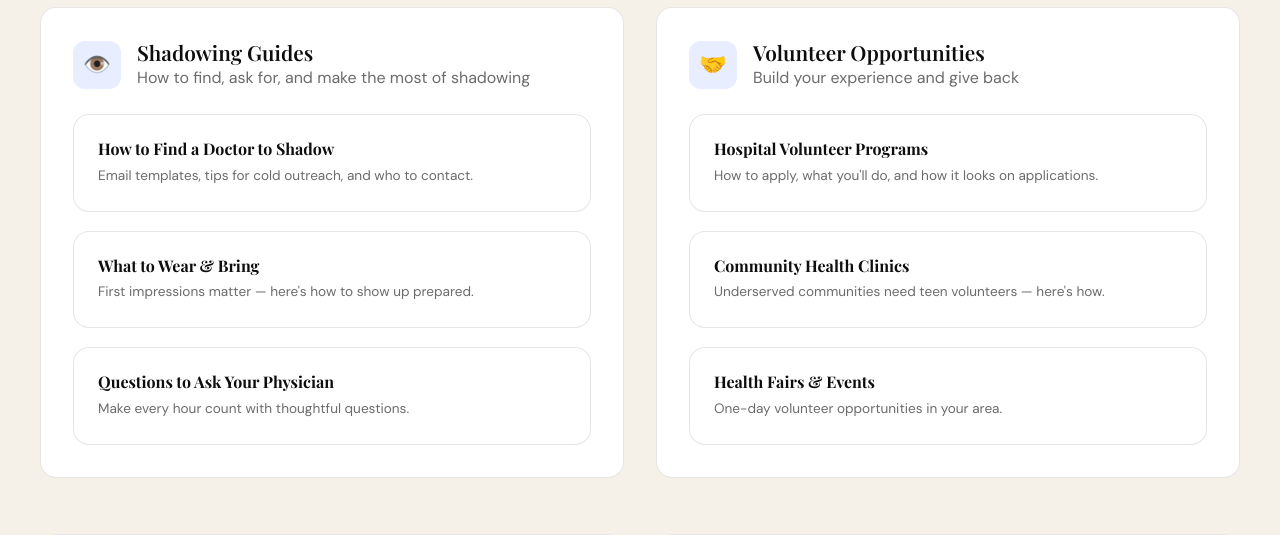
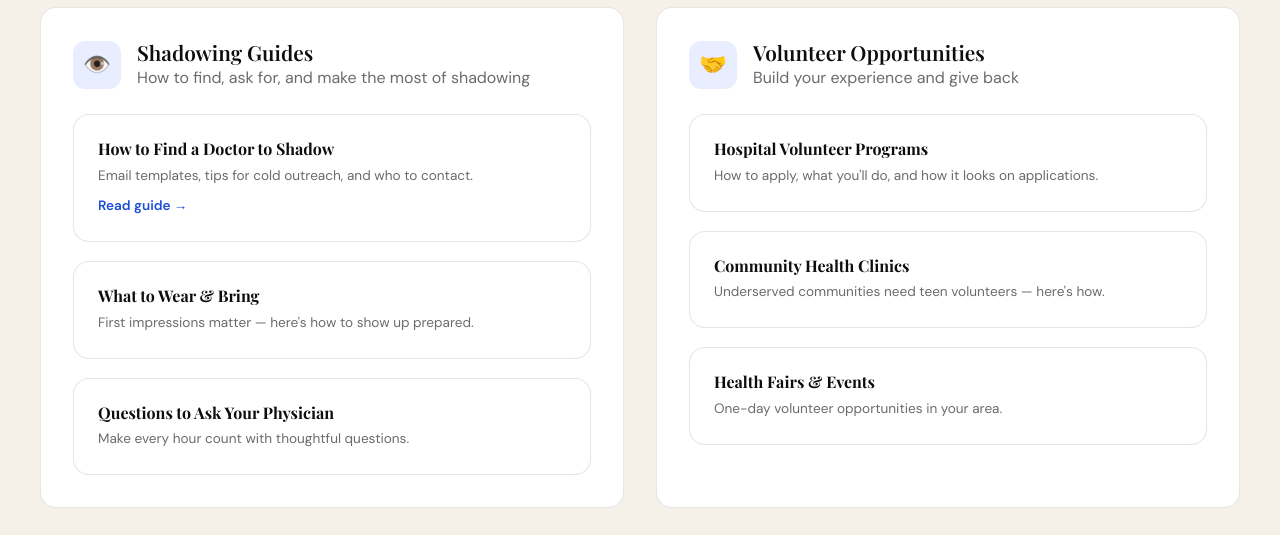
Before and after one commit to bananana12000-code/TeenMedd, a Flask app: page /future-doctor in a window 1280 px wide. Shown: the part 527-1062 px from the top of the page. Run offline with Flask 3, Linux system fonts and the light colour scheme; some web fonts are replaced.

Commit message:
Update future_doctor.html

```diff
--- a/templates/future_doctor.html
+++ b/templates/future_doctor.html
@@ -26,7 +26,13 @@
           <div><h3>Shadowing Guides</h3><p>How to find, ask for, and make the most of shadowing</p></div>
         </div>
         <div class="resource-grid" style="grid-template-columns:1fr;margin-top:0;">
-          <div class="resource-card"><h4>How to Find a Doctor to Shadow</h4><p>Email templates, tips for cold outreach, and who to contact.</p></div>
+          <a href="/shadowing-guide" style="text-decoration:none;color:inherit;">
+  <div class="resource-card" style="cursor:pointer;">
+    <h4>How to Find a Doctor to Shadow</h4>
+    <p>Email templates, tips for cold outreach, and who to contact.</p>
+    <span style="color:var(--blue);font-size:0.85rem;font-weight:600;margin-top:0.5rem;display:inline-block;">Read guide →</span>
+  </div>
+</a>
           <div class="resource-card"><h4>What to Wear & Bring</h4><p>First impressions matter — here's how to show up prepared.</p></div>
           <div class="resource-card"><h4>Questions to Ask Your Physician</h4><p>Make every hour count with thoughtful questions.</p></div>
         </div>
```
